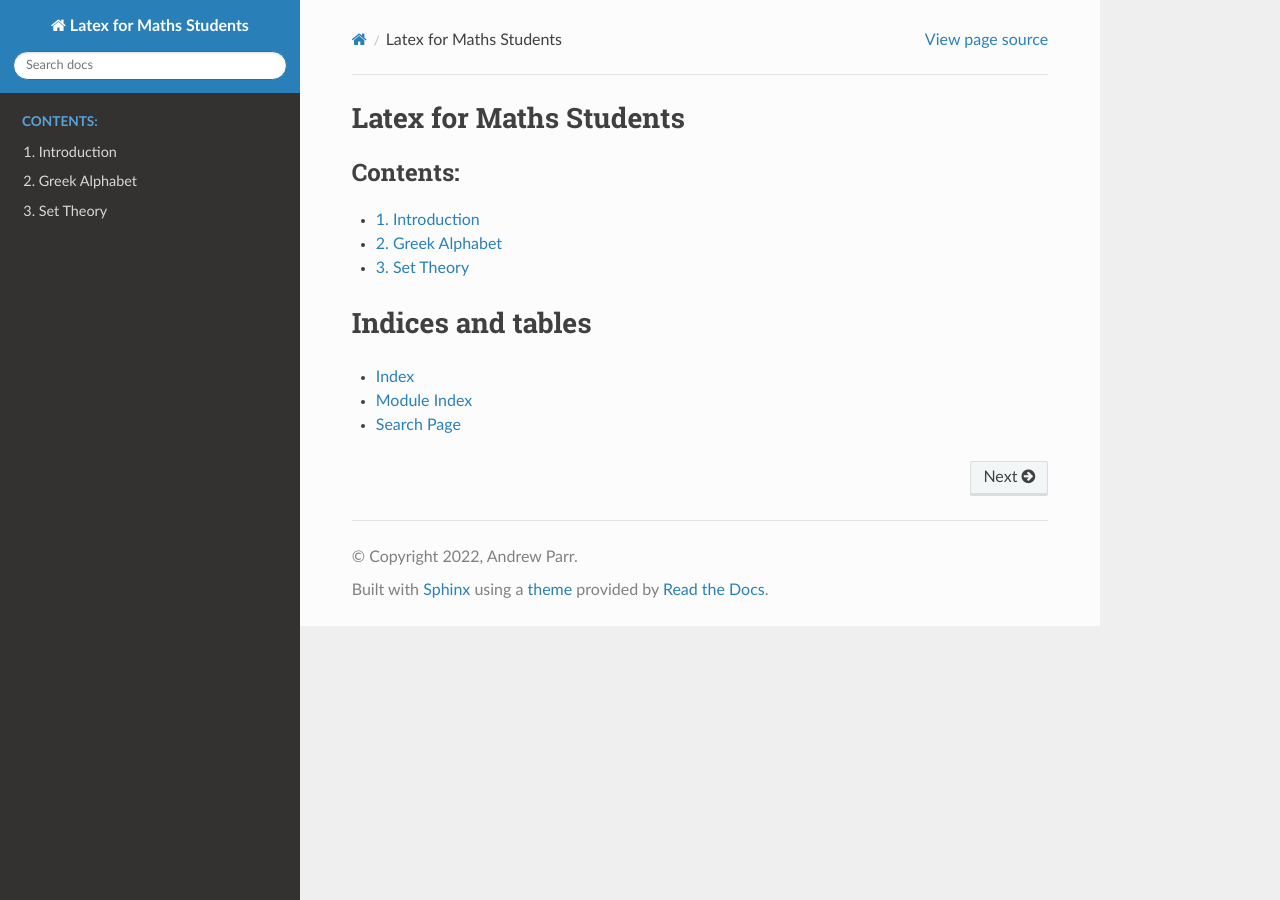
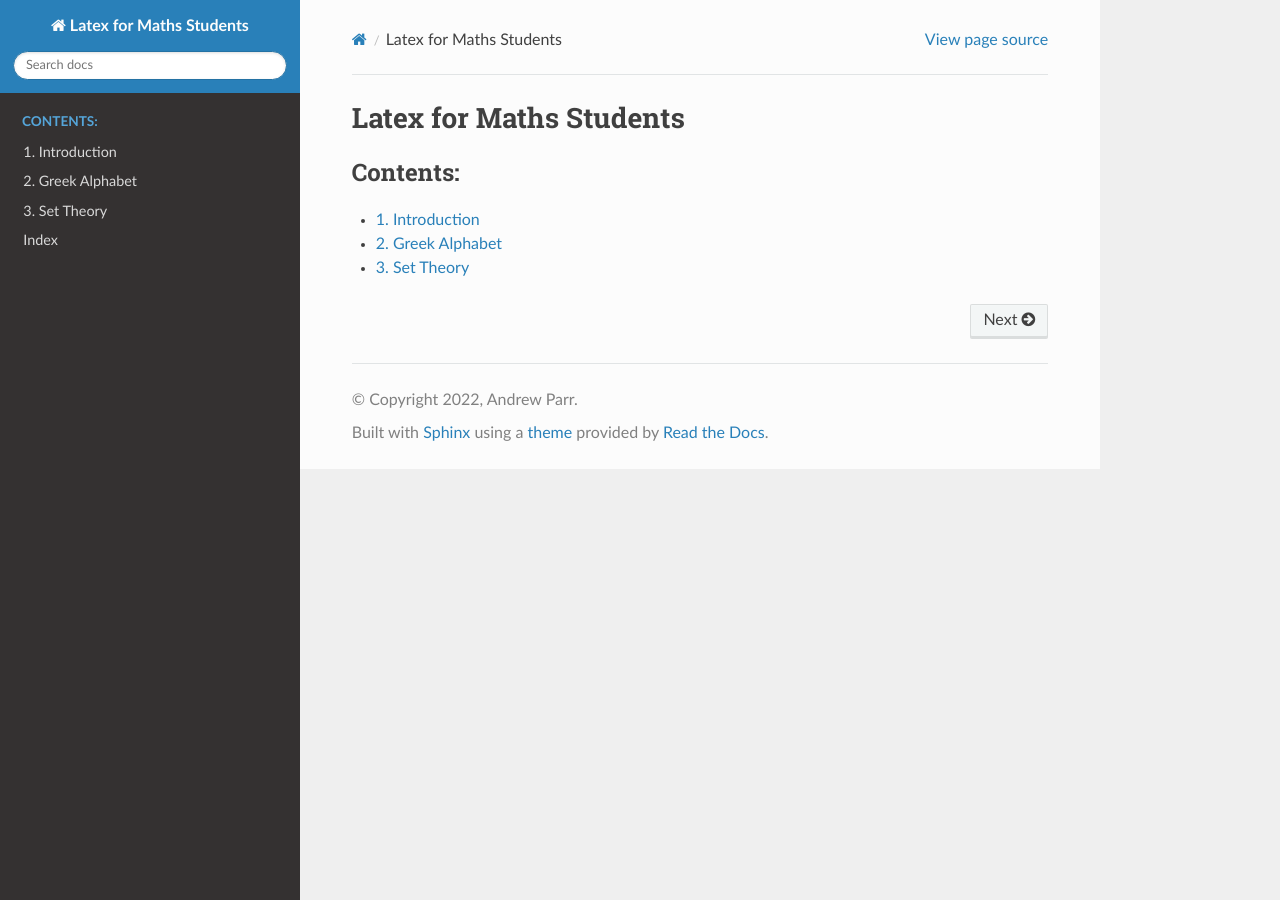
Before and after one commit to andrewparr/latex_for_maths_students, a Sphinx documentation site: the page built from source/index.rst, in a window 1280 px wide. Built offline with Sphinx 7.4.7 and the Read the Docs theme 2.0.0, drawn with Linux system fonts in a browser that asks for light colours.

Commit message:
minor updates

```diff
--- a/source/01_Introduction.rst
+++ b/source/01_Introduction.rst
@@ -1,3 +1,5 @@
+.. _introduction:
+
 Introduction
 ============
 
--- a/source/02_GreekAlphabet.rst
+++ b/source/02_GreekAlphabet.rst
@@ -1,3 +1,5 @@
+.. _greekAlphabet:
+
 Greek Alphabet
 ==============
 
--- a/source/03_SetTheory.rst
+++ b/source/03_SetTheory.rst
@@ -1,3 +1,5 @@
+.. _SetTheory:
+
 Set Theory
 ==========
 
--- /dev/null
+++ b/source/genindex.rst
@@ -0,0 +1,2 @@
+Index
+=====
--- a/source/index.rst
+++ b/source/index.rst
@@ -10,10 +10,7 @@ Latex for Maths Students
    02_GreekAlphabet
    03_SetTheory
 
+.. toctree::
+   :hidden:
 
-Indices and tables
-==================
-
-* :ref:`genindex`
-* :ref:`modindex`
-* :ref:`search`
+   genindex
```
Also changed, not shown: 2 other files.
